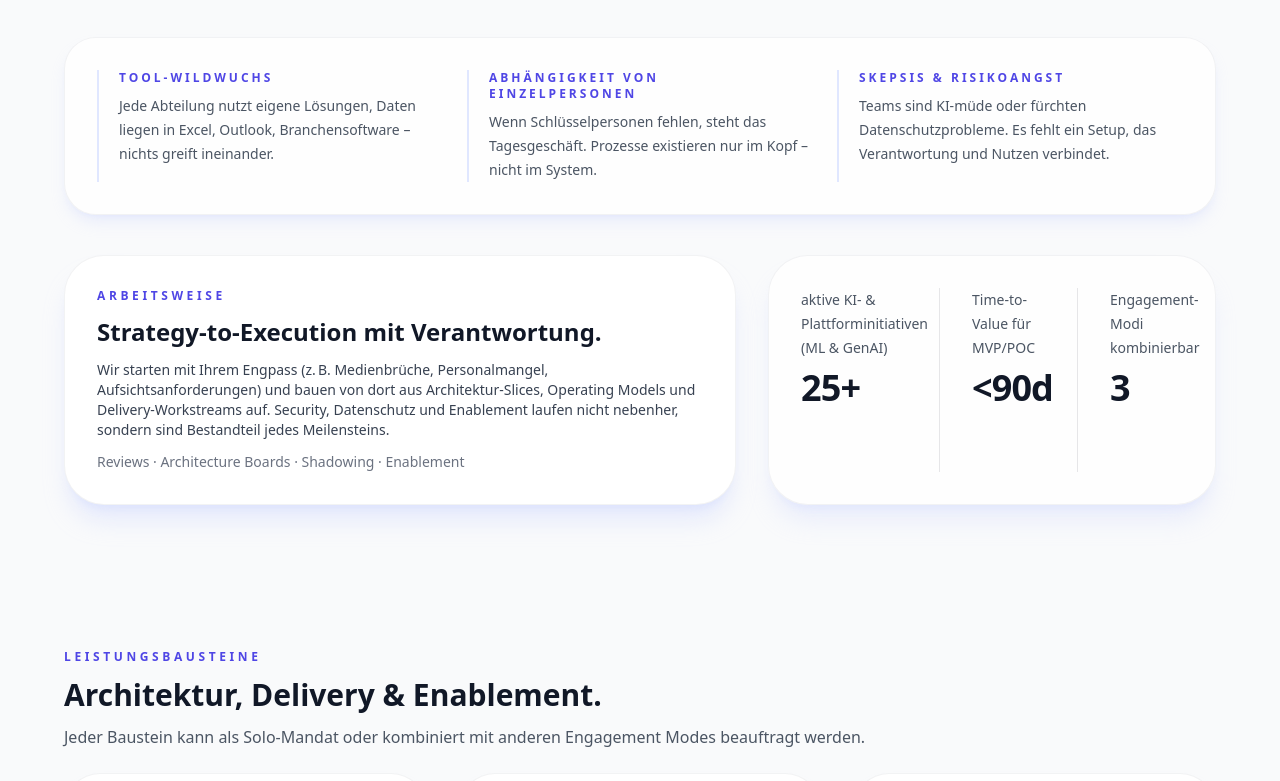
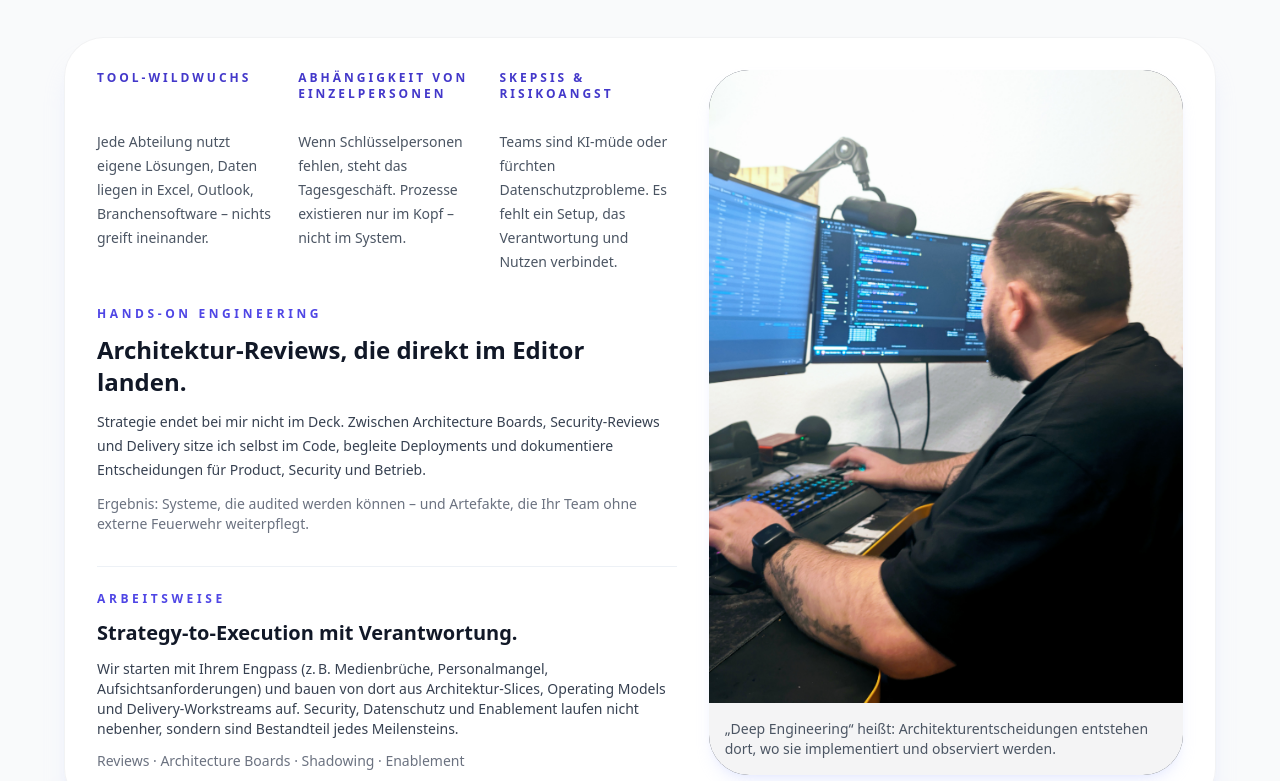
Before and after one commit to paifgx/paifgx.github.io, an Astro site: page /service in a window 1280 px wide. Shown: the part 459-1240 px from the top of the page. Built offline with nearby package versions, Linux system fonts and the light colour scheme; Astro itself is replaced by a stand-in of ours.

Commit message:
feat(ui): redesign service layout and add programming image
Redesign service page layout for improved structure and consistency.
Import programming.jpg asset and add new figure with image and caption.
Restructure painPoints and serviceStats sections and update styling.
Update reviews section heading text to adjust wording.

```diff
--- a/src/components/index/SectionReviews.vue
+++ b/src/components/index/SectionReviews.vue
@@ -148,7 +148,7 @@ onBeforeUnmount(() => {
       id="case-studies-heading"
       class="mt-2 text-3xl font-bold text-gray-900 dark:text-white"
     >
-      Case Highlights aus aktuellen Mandaten
+      Ausschnitt aus vergangenen Mandaten
     </h2>
     <p class="mt-3 text-base text-gray-600 dark:text-gray-300">
       Drei Blickwinkel pro Projekt: Ausgangslage, Ansatz und was davon im Alltag
--- a/src/pages/service.astro
+++ b/src/pages/service.astro
@@ -1,5 +1,6 @@
 ---
 import BaseLayout from "../layouts/BaseLayout.astro";
+import programmingImage from "../assets/programming.jpg";
 
 const servicePillars = [
   {
@@ -185,47 +186,89 @@ const painPoints = [
       </div>
 
       <div
-        class="grid gap-6 rounded-[2rem] border border-slate-900/5 bg-white/80 p-8 text-sm text-gray-700 shadow-lg shadow-indigo-200/30 dark:border-white/10 dark:bg-white/5 dark:text-gray-200 dark:shadow-indigo-500/10 sm:grid-cols-3"
+        class="grid gap-8 rounded-[2.5rem] border border-slate-900/5 bg-white/90 p-8 text-sm text-gray-700 shadow-xl shadow-indigo-200/30 dark:border-white/10 dark:bg-white/5 dark:text-gray-200 dark:shadow-indigo-500/10 lg:grid-cols-[1.1fr,0.9fr] lg:items-stretch"
+      >
+        <div class="space-y-8">
+          <div
+            class="grid gap-6 text-sm text-gray-700 dark:text-gray-200 sm:grid-cols-3"
           >
             {
               painPoints.map((pain) => (
-            <article class="space-y-2 border-l-2 border-indigo-100 pl-5 dark:border-indigo-400/40">
-              <p class="text-xs font-semibold uppercase tracking-[0.25em] text-indigo-600 dark:text-indigo-200">
+                <article class="flex flex-col">
+                  <p class="mb-3 sm:min-h-[3rem] text-xs font-semibold uppercase tracking-[0.25em] text-indigo-700 dark:text-indigo-200">
                     {pain.title}
                   </p>
-              <p class="mt-2 text-sm leading-6 text-gray-600 dark:text-gray-300">
+                  <p class="leading-6 text-gray-600 dark:text-gray-300">
                     {pain.description}
                   </p>
                 </article>
               ))
             }
           </div>
-
-      <div class="grid gap-8 lg:grid-cols-[1.2fr,0.8fr]">
+          <div class="space-y-3">
+            <p
+              class="text-xs font-semibold uppercase tracking-[0.3em] text-indigo-600 dark:text-indigo-200"
+            >
+              Hands-on Engineering
+            </p>
+            <h3 class="text-2xl font-semibold text-gray-900 dark:text-white">
+              Architektur-Reviews, die direkt im Editor landen.
+            </h3>
+            <p class="leading-6 text-gray-700 dark:text-gray-200">
+              Strategie endet bei mir nicht im Deck. Zwischen Architecture
+              Boards, Security-Reviews und Delivery sitze ich selbst im Code,
+              begleite Deployments und dokumentiere Entscheidungen für Product,
+              Security und Betrieb.
+            </p>
+            <p class="text-sm text-gray-500 dark:text-gray-400">
+              Ergebnis: Systeme, die audited werden können – und Artefakte, die
+              Ihr Team ohne externe Feuerwehr weiterpflegt.
+            </p>
+          </div>
           <div
-          class="rounded-[2.5rem] border border-slate-900/5 bg-white p-8 text-sm text-gray-700 shadow-xl shadow-indigo-200/40 dark:border-white/10 dark:bg-white/5 dark:text-gray-200 dark:shadow-indigo-500/10"
+            class="space-y-3 border-t border-slate-200/60 pt-6 dark:border-white/10"
           >
             <p
               class="text-xs font-semibold uppercase tracking-[0.3em] text-indigo-600 dark:text-indigo-200"
             >
               Arbeitsweise
             </p>
-          <h3 class="mt-3 text-2xl font-semibold text-gray-900 dark:text-white">
+            <h3 class="text-xl font-semibold text-gray-900 dark:text-white">
               Strategy-to-Execution mit Verantwortung.
             </h3>
-          <p class="mt-3">
+            <p class="text-gray-700 dark:text-gray-200">
               Wir starten mit Ihrem Engpass (z. B. Medienbrüche, Personalmangel,
               Aufsichtsanforderungen) und bauen von dort aus Architektur-Slices,
-            Operating Models und Delivery-Workstreams auf. Security, Datenschutz
-            und Enablement laufen nicht nebenher, sondern sind Bestandteil jedes
-            Meilensteins.
+              Operating Models und Delivery-Workstreams auf. Security,
+              Datenschutz und Enablement laufen nicht nebenher, sondern sind
+              Bestandteil jedes Meilensteins.
             </p>
-          <p class="mt-3 text-gray-500 dark:text-gray-300">
+            <p class="text-sm text-gray-500 dark:text-gray-300">
               Reviews · Architecture Boards · Shadowing · Enablement
             </p>
           </div>
+        </div>
+        <figure
+          class="flex min-h-[340px] flex-col overflow-hidden rounded-[2.5rem] bg-slate-900/90 shadow-lg shadow-indigo-200/30 dark:bg-white/5 dark:shadow-indigo-500/10"
+        >
+          <img
+            src={programmingImage.src}
+            alt="Patrik arbeitet an zwei Monitoren mit Code und Infrastruktur-Dashboards."
+            class="h-full w-full flex-1 object-cover"
+            loading="lazy"
+            decoding="async"
+          />
+          <figcaption
+            class="bg-white/95 p-4 text-sm text-gray-600 dark:bg-white/5 dark:text-gray-300"
+          >
+            „Deep Engineering“ heißt: Architekturentscheidungen entstehen dort,
+            wo sie implementiert und observiert werden.
+          </figcaption>
+        </figure>
+      </div>
+
       <dl
-          class="grid gap-8 rounded-[2.5rem] border border-slate-900/5 bg-white/80 p-8 shadow-xl shadow-indigo-200/30 sm:grid-cols-3 dark:border-white/10 dark:bg-white/5 dark:shadow-indigo-500/20"
+        class="grid gap-8 rounded-[2.5rem] border border-slate-900/5 bg-white/80 p-8 text-sm shadow-xl shadow-indigo-200/30 sm:grid-cols-3 dark:border-white/10 dark:bg-white/5 dark:text-gray-200 dark:shadow-indigo-500/20"
       >
         {
           serviceStats.map((stat, index) => {
@@ -247,7 +290,6 @@ const painPoints = [
           })
         }
       </dl>
-      </div>
     </div>
   </section>
 
```
Also changed, not shown: src/assets/programming.jpg (added). Lines whose indentation alone changed are shown as unchanged.
